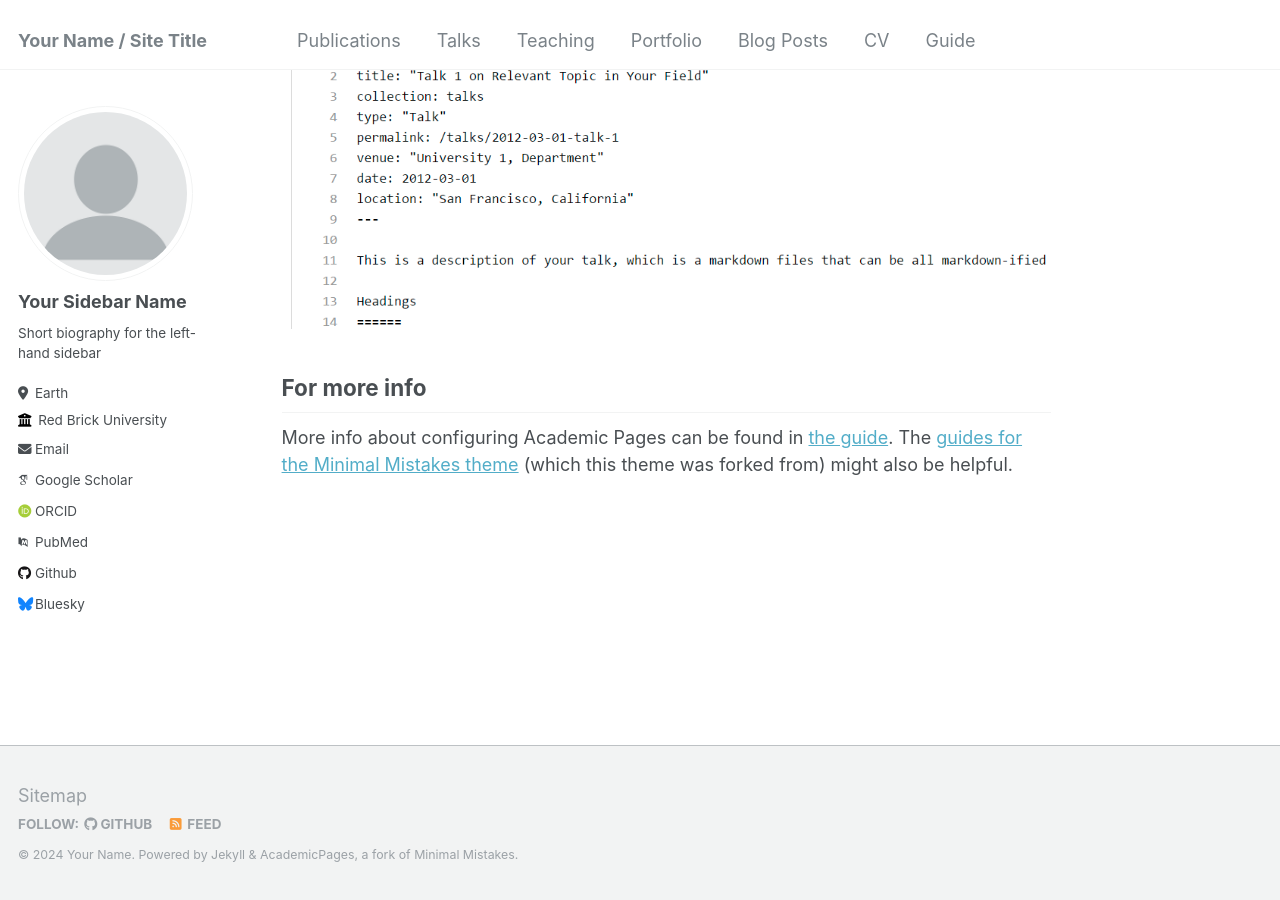
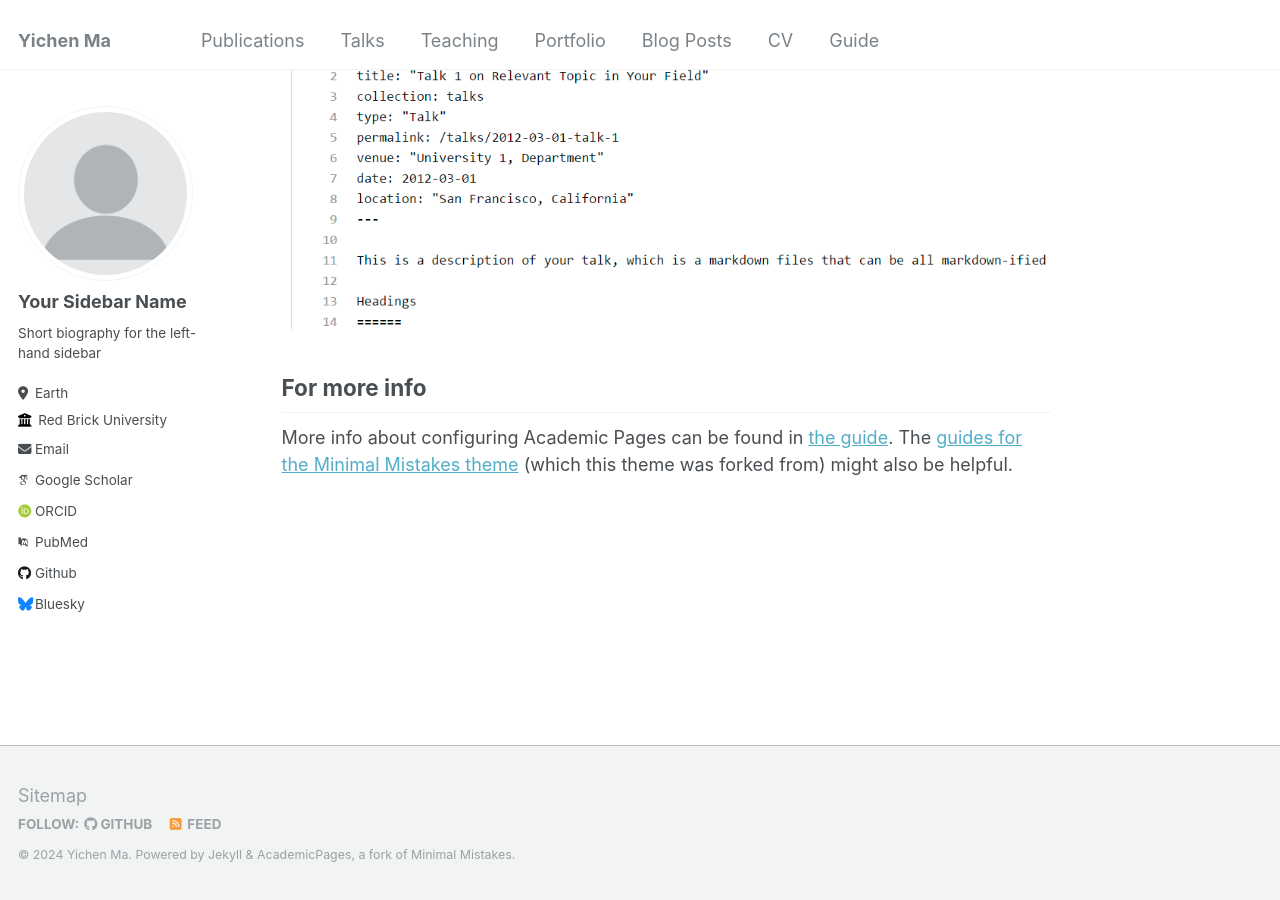
Before and after one commit to yichenma97/yichenma97.github.io, a Jekyll site: the page built from _pages/about.md, in a window 1280 px wide and 900 px high, scrolled down 2660 px. Built offline with Jekyll 4.4.1, drawn with Linux system fonts in a browser that asks for light colours; some web fonts are replaced.

Commit message:
Update _config.yml

```diff
--- a/_config.yml
+++ b/_config.yml
@@ -8,13 +8,13 @@
 
 # Basic Site Settings
 locale                   : "en-US"
-title                    : "Your Name / Site Title"
+title                    : "Yichen Ma"
 title_separator          : "-"
-name                     : &name "Your Name"
+name                     : &name "Yichen Ma"
 description              : &description "personal description"
-url                      : https://academicpages.github.io # the base hostname & protocol for your site e.g. "https://mmistakes.github.io"
+url                      : https://yichenma97.github.io # the base hostname & protocol for your site e.g. "https://mmistakes.github.io"
 baseurl                  : "" # the subpath of your site, e.g. "/blog"
-repository               : "academicpages/academicpages.github.io"
+repository               : "yichenma97/yichenma97.github.io"
 
 # Site Author - The following control what appear as part of the author content on the side bar.
 #               If a field is blank the icon and link will not appear, otherwise it will be shown.
```
